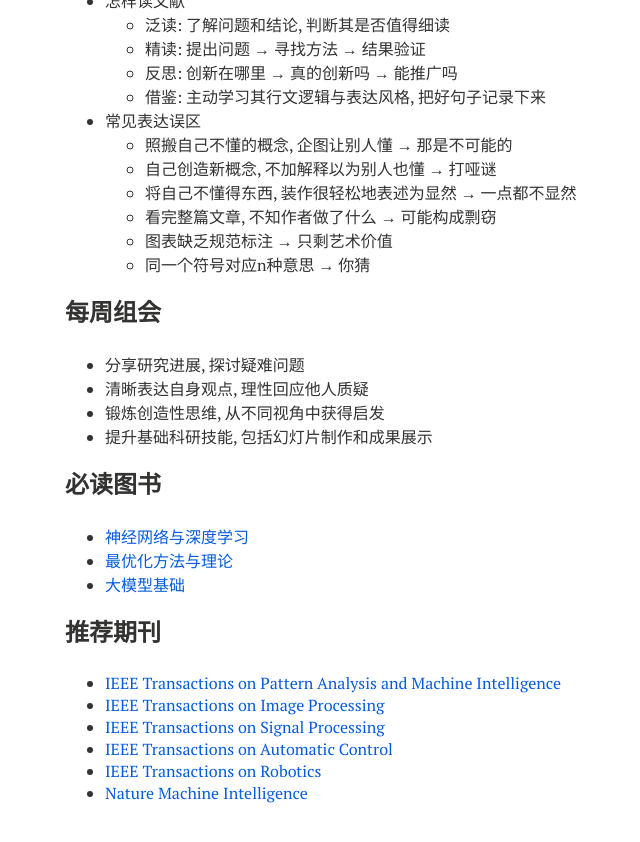
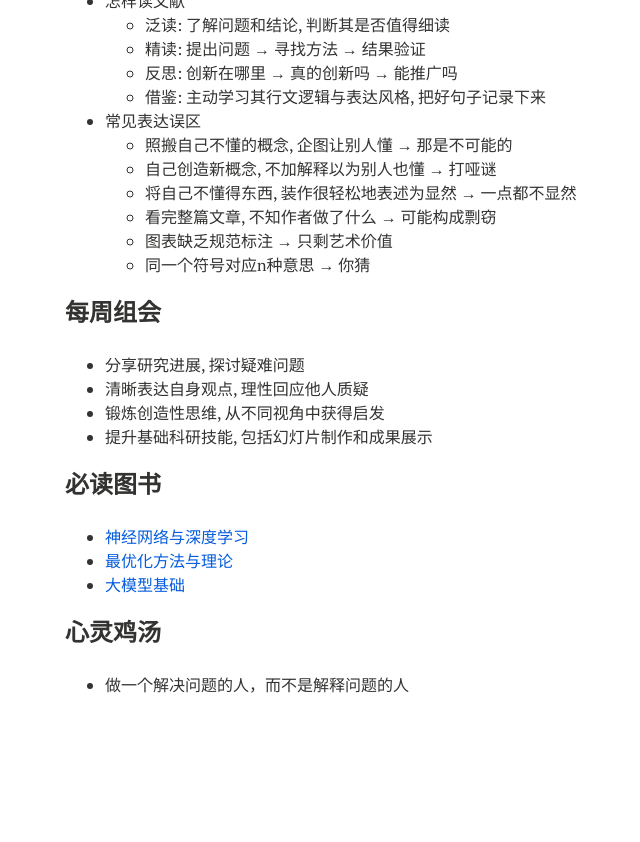
Before and after one commit to xianchaoxiu/xianchaoxiu.github.io, a Jekyll site: the page built from chinese/reading/index.md, in a window 1280 px wide and 900 px high, scrolled down 1282 px. Shown: the top 842 px of the window, without its empty margins (255-895 px from the left). Built offline with Jekyll 4.4.1, drawn with Linux system fonts in a browser that asks for light colours; nearby versions of some CDN libraries; after the commit the page ends 2074 px from its top, so only the background shows below that.

Commit message:
Update index.md

```diff
--- a/chinese/reading/index.md
+++ b/chinese/reading/index.md
@@ -82,10 +82,5 @@ share: false
 *  <a href="https://llmbook-zh.github.io/" class="textlink" target="_blank">  大模型基础 </a> <br>
 
 
-### 推荐期刊
-*  <a href="https://ieeexplore.ieee.org/xpl/RecentIssue.jsp?punumber=34" class="textlink" target="_blank"> IEEE Transactions on Pattern Analysis and Machine Intelligence </a> <br>
-*  <a href="https://ieeexplore.ieee.org/xpl/RecentIssue.jsp?punumber=83" class="textlink" target="_blank"> IEEE Transactions on Image Processing </a> <br>
-*  <a href="https://ieeexplore.ieee.org/xpl/RecentIssue.jsp?punumber=78" class="textlink" target="_blank"> IEEE Transactions on Signal Processing </a> <br>
-*  <a href="https://ieeexplore.ieee.org/xpl/RecentIssue.jsp?punumber=9" class="textlink" target="_blank"> IEEE Transactions on Automatic Control </a> <br>
-*  <a href="https://ieeexplore.ieee.org/xpl/RecentIssue.jsp?punumber=8860" class="textlink" target="_blank"> IEEE Transactions on Robotics </a> <br>
-*  <a href="https://www.nature.com/natmachintell/" class="textlink" target="_blank"> Nature Machine Intelligence </a> <br>
+### 心灵鸡汤
+* 做一个解决问题的人，而不是解释问题的人 <br>
```
